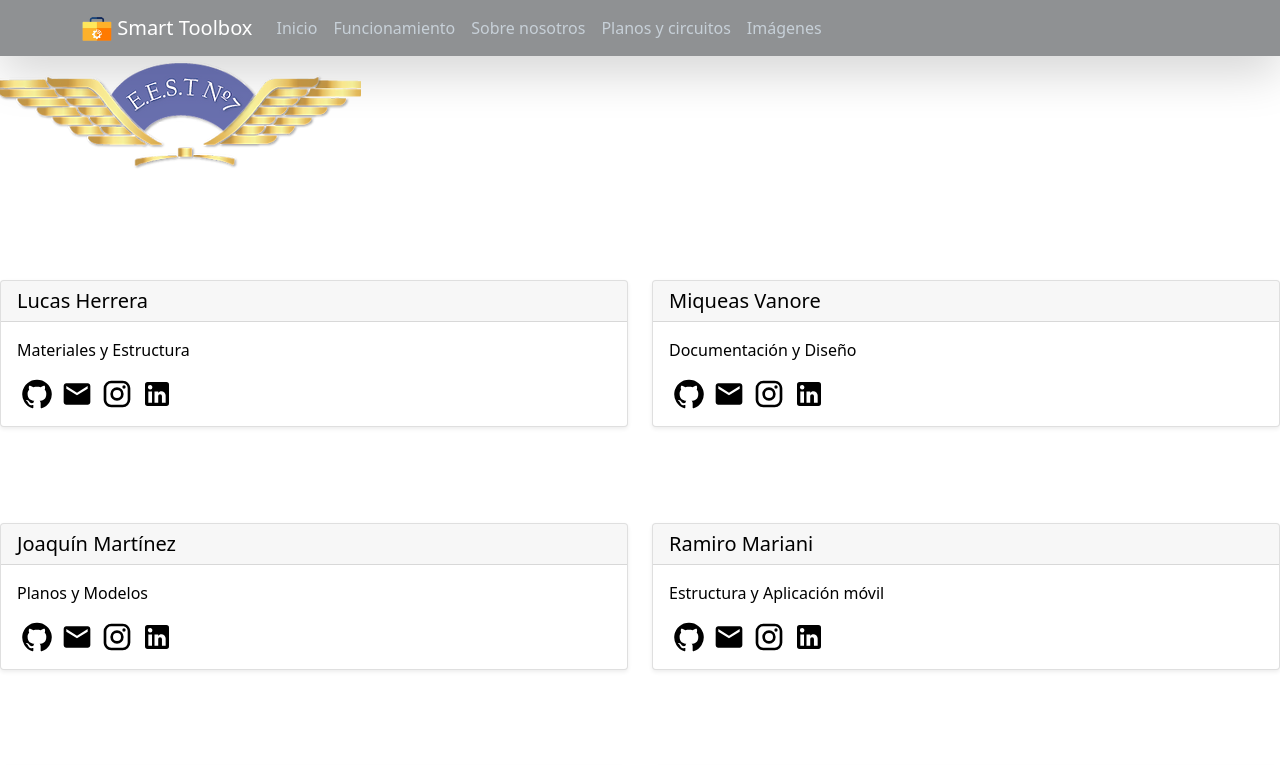
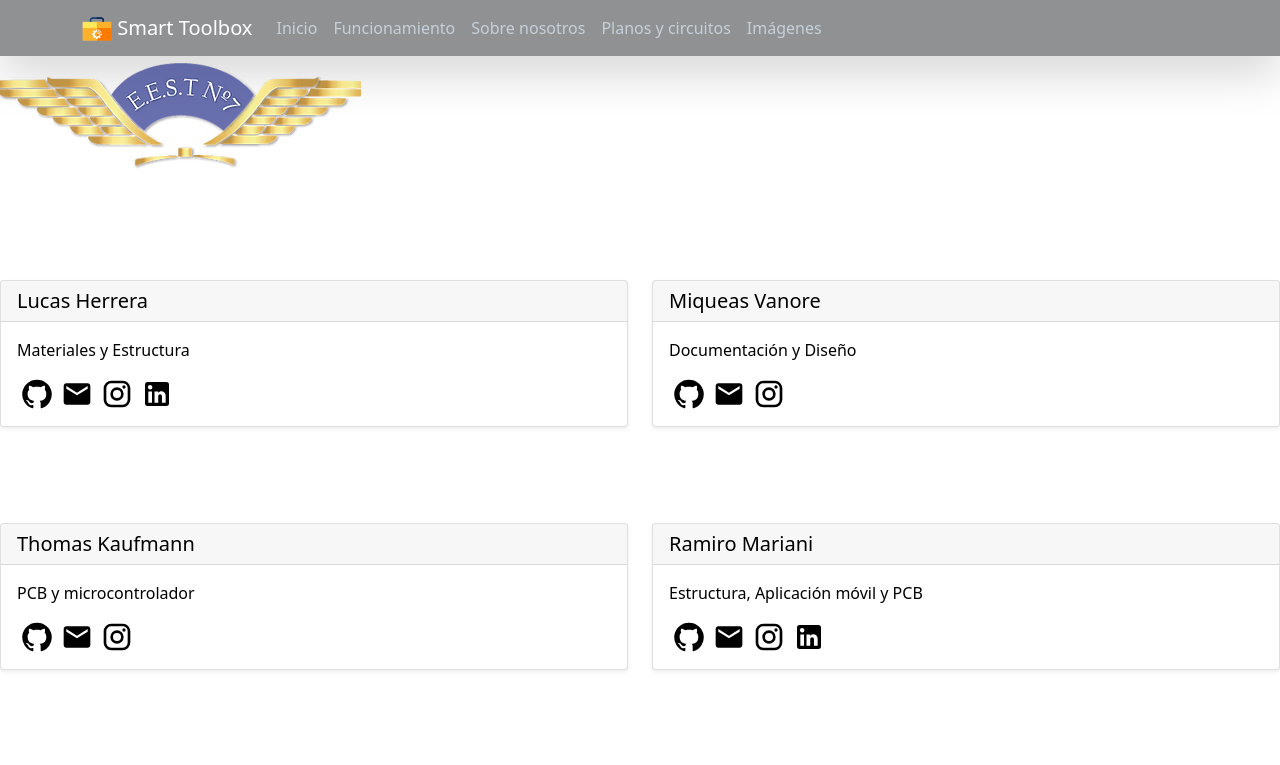
Before and after one commit to impatrq/smart_toolbox, a Next.js app in the folder pagina-web/: page /nosotros in a window 1280 px wide. Shown: the top 765 px of the page. Built offline with nearby package versions, Linux system fonts and the light colour scheme.

Commit message:
chore: cambiar pagina de nosotros

```diff
--- a/pagina-web/components/ContactCard.tsx
+++ b/pagina-web/components/ContactCard.tsx
@@ -21,6 +21,7 @@ export default function ContactCard({ person, text, github, email, ig, li }) {
         </Card.Header>
         <Card.Body>
           <Card.Text className="text-black font-semibold">{text}</Card.Text>
+          {github == "" ? null : (
             <a
               target="_blank"
               rel="noreferrer"
@@ -29,6 +30,9 @@ export default function ContactCard({ person, text, github, email, ig, li }) {
             >
               <GitHub htmlColor="#000000" sx={sx} fontSize="large" />
             </a>
+          )}
+
+          {email == "" ? null : (
             <a
               target="_blank"
               rel="noreferrer"
@@ -37,6 +41,9 @@ export default function ContactCard({ person, text, github, email, ig, li }) {
             >
               <Email htmlColor="#000000" sx={sx} fontSize="large" />
             </a>
+          )}
+
+          {ig == "" ? null : (
             <a
               target="_blank"
               rel="noreferrer"
@@ -45,6 +52,9 @@ export default function ContactCard({ person, text, github, email, ig, li }) {
             >
               <Instagram htmlColor="#000000" sx={sx} fontSize="large" />
             </a>
+          )}
+
+          {li == "" ? null : (
             <a
               target="_blank"
               rel="noreferrer"
@@ -53,6 +63,7 @@ export default function ContactCard({ person, text, github, email, ig, li }) {
             >
               <LinkedIn htmlColor="#000000" sx={sx} fontSize="large" />
             </a>
+          )}
         </Card.Body>
       </Card>
     </Col>
--- a/pagina-web/pages/nosotros.tsx
+++ b/pagina-web/pages/nosotros.tsx
@@ -36,21 +36,21 @@ const nosotros: NextPage = () => {
             github="https://github.com/MiqueasVanore"
             email="mailto:vnmiqueas@gmail.com"
             ig="https://www.instagram.com/miqueasvn"
-            li="#"
+            li=""
           />
         </Row>
         <Row className="w-full">
           <ContactCard
-            person="Joaquín Martínez"
-            text="Planos y Modelos"
-            github="https://github.com/joacozape04"
-            email="mailto:joaquinosmartinez@gmail.com"
-            ig="https://www.instagram.com/joaquinosmartinez"
+            person="Thomas Kaufmann"
+            text="PCB y microcontrolador"
+            github="#"
+            email="#"
+            ig="#"
             li=""
           />
           <ContactCard
             person="Ramiro Mariani"
-            text="Estructura y Aplicación móvil"
+            text="Estructura, Aplicación móvil y PCB"
             github="https://github.com/RamiroMariani"
             email="mailto:ramiromariani99@gmail.com"
             ig="https://www.instagram.com/rama_764"
@@ -72,7 +72,7 @@ const nosotros: NextPage = () => {
             github="https://github.com/Agustin-Esquivel04"
             email="mailto:esquivel.agustin04@gmail.com"
             ig="https://www.instagram.com/agus_esquivel_1"
-            li="#"
+            li=""
           />
         </Row>
       </div>
```
Lines whose indentation alone changed are shown as unchanged.
